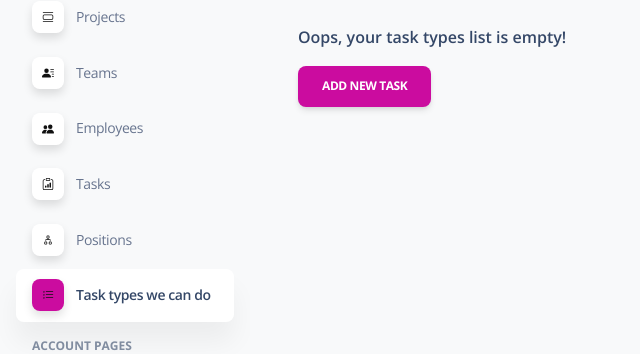
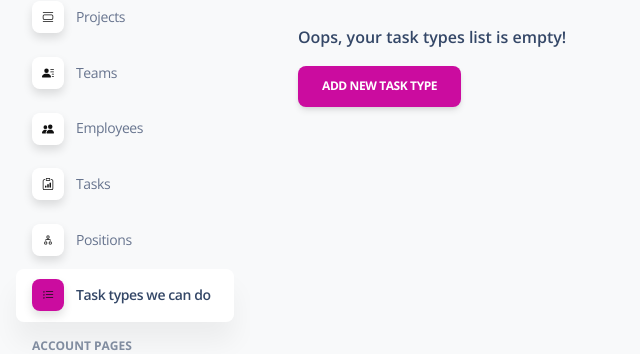
Before and after one commit to mblazhko/it-task-manager, a Django app: page /task-types/ in a window 1280 px wide. Shown: the part 83-437 px from the top of the page, without its empty margins (0-640 px from the left). Run offline with Django 4.2, Linux system fonts and the light colour scheme; a user stored in the database is signed in; data that the repository does not hold is empty; some libraries are stand-ins or nearby versions.

Commit message:
remove redundant add button from the top

```diff
--- a/templates/manager/task_type_list.html
+++ b/templates/manager/task_type_list.html
@@ -7,7 +7,6 @@
     {% if task_type_list %}
       <div class="row">
         <div class="col-md-12">
-          <h6><a class="btn btn-primary" href="{% url "manager:task-type-create" %}">Add type of task</a></h6>
           <div class="card mb-4">
             <div class="card-header pb-0">
               <h6>Type of tasks</h6>
@@ -52,7 +51,7 @@
     {% else %}
       <h6>Oops, your task types list is empty!</h6>
     {% endif %}
-    <h6><a class="btn btn-primary my-2" href="{% url "manager:task-type-create" %}">Add new task</a></h6>
+    <h6><a class="btn btn-primary my-2" href="{% url "manager:task-type-create" %}">Add new task type</a></h6>
   </div>
 
 {% endblock %}
```
